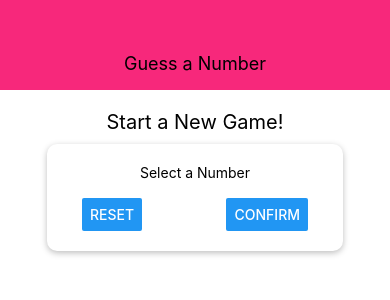
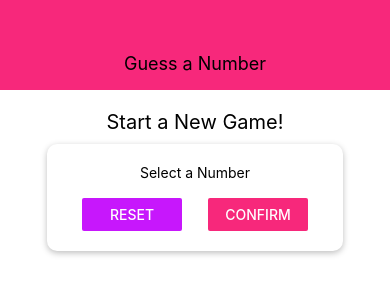
Before and after one commit to samuel-anderson/guess-game, a React Native app: screen / in a window 390 px wide. Shown: the top 300 px of the page. Built offline with nearby package versions, Linux system fonts and the light colour scheme.

Commit message:
create constants

```diff
--- /dev/null
+++ b/components/Card.js
@@ -0,0 +1,24 @@
+import React from 'react'
+import {View, StyleSheet} from 'react-native'
+
+const Card = props => {
+    return (
+        <View style={{...styles.card, ...props.style}}>
+            {props.children}
+        </View>
+    )
+}
+
+const styles = StyleSheet.create({
+    card: {
+        shadowColor: 'black',
+        shadowOffset: {width:0, height:2},
+        shadowRadius: 6,
+        shadowOpacity: 0.26 ,
+        backgroundColor: 'white',
+        padding: 20,
+        borderRadius: 10
+    }
+});
+
+export default Card
--- a/components/Header.js
+++ b/components/Header.js
@@ -1,5 +1,7 @@
 import React from 'react';
 import { StyleSheet, Text, View } from 'react-native';
+import Colors from '../constants/colors'
+
 
 const Header = props => {
     return (
@@ -14,7 +16,7 @@ const styles = StyleSheet.create({
         width: '100%',
         height: 90,
         paddingTop: 36,
-        backgroundColor: '#f7287b',
+        backgroundColor: Colors.primary,
         alignItems: 'center',
         justifyContent: 'center'
     },
--- /dev/null
+++ b/constants/colors.js
@@ -0,0 +1,4 @@
+export default {
+    primary: '#f7287b',
+    secondary: '#c717fc'
+}
--- a/screens/StartGameScreen.js
+++ b/screens/StartGameScreen.js
@@ -1,18 +1,25 @@
 import React from 'react'
 import {StyleSheet, Text, View, TextInput, Button} from 'react-native'
+import Card from '../components/Card'
+import Colors from '../constants/colors'
 
 const StartGameScreen = props => {
     return (
         <View style={styles.screen}>
             <Text style={styles.title}>Start a New Game!</Text>
-            <View style={styles.inputContainter}>
+
+            <Card style={styles.inputContainter}>
                 <Text>Select a Number</Text>
                 <TextInput />
                 <View style={styles.buttonContainter}>
-                    <Button title="Reset" onPress={() => {}}/>
-                    <Button title="Confirm" onPress={() => {}}/>
+                    <View style={styles.button}>
+                        <Button color={Colors.secondary} title="Reset" onPress={() => {}}/>
+                    </View>
+                    <View style={styles.button}>
+                        <Button color={Colors.primary} style={styles.button} title="Confirm" onPress={() => {}}/>
+                    </View>
                 </View>
-            </View>
+            </Card>
         </View>
     )
 }
@@ -33,20 +40,15 @@ const styles = StyleSheet.create({
         width: 300,
         maxWidth: '80%',
         alignItems: 'center',
-        shadowColor: 'black',
-        shadowOffset: {width:0, height:2},
-        shadowOpacity: 0.26 ,
-        shadowRadius: 6,
-        backgroundColor: 'white',
-        padding: 20,
-        borderRadius: 10
-
     },
     buttonContainter:{
         flexDirection: 'row',
         width: '100%',
         justifyContent: 'space-between',
         paddingHorizontal: 15
+    },
+    button:{
+        width: 100
     }
 })
 
```
